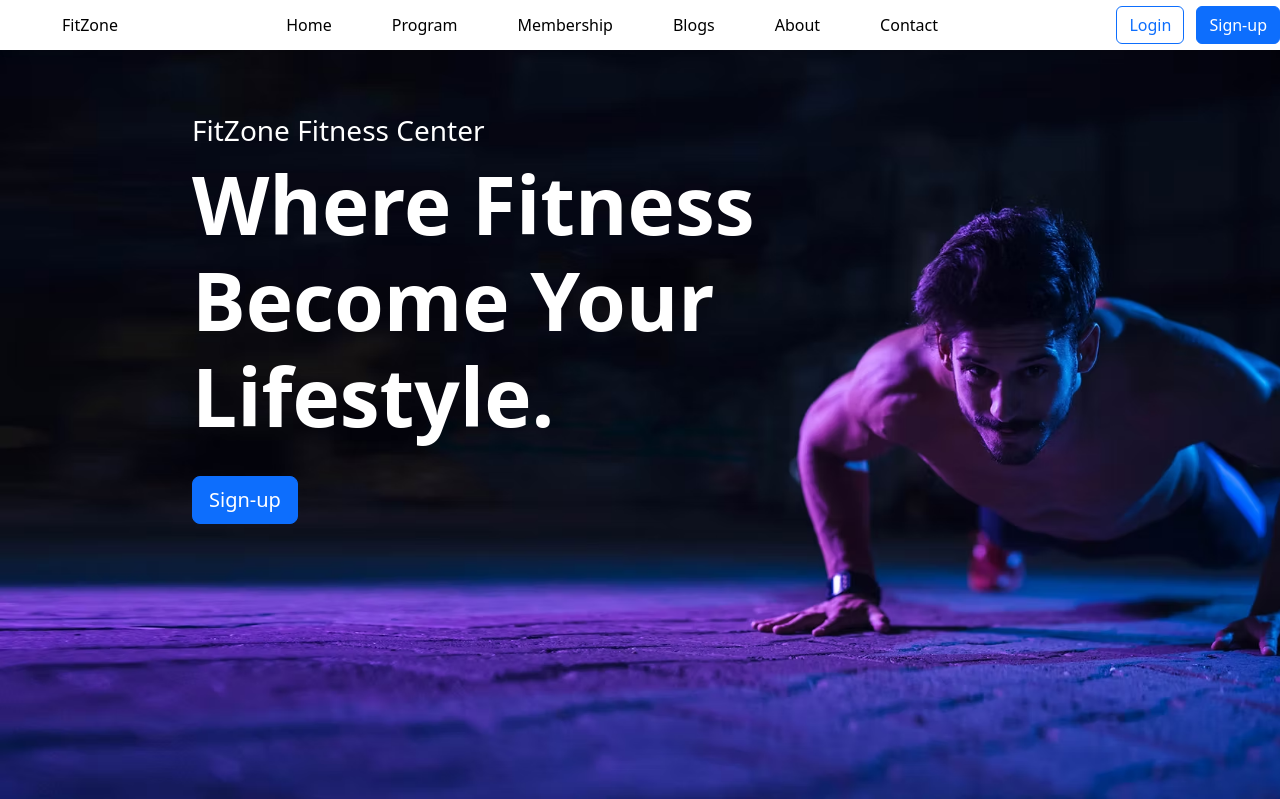
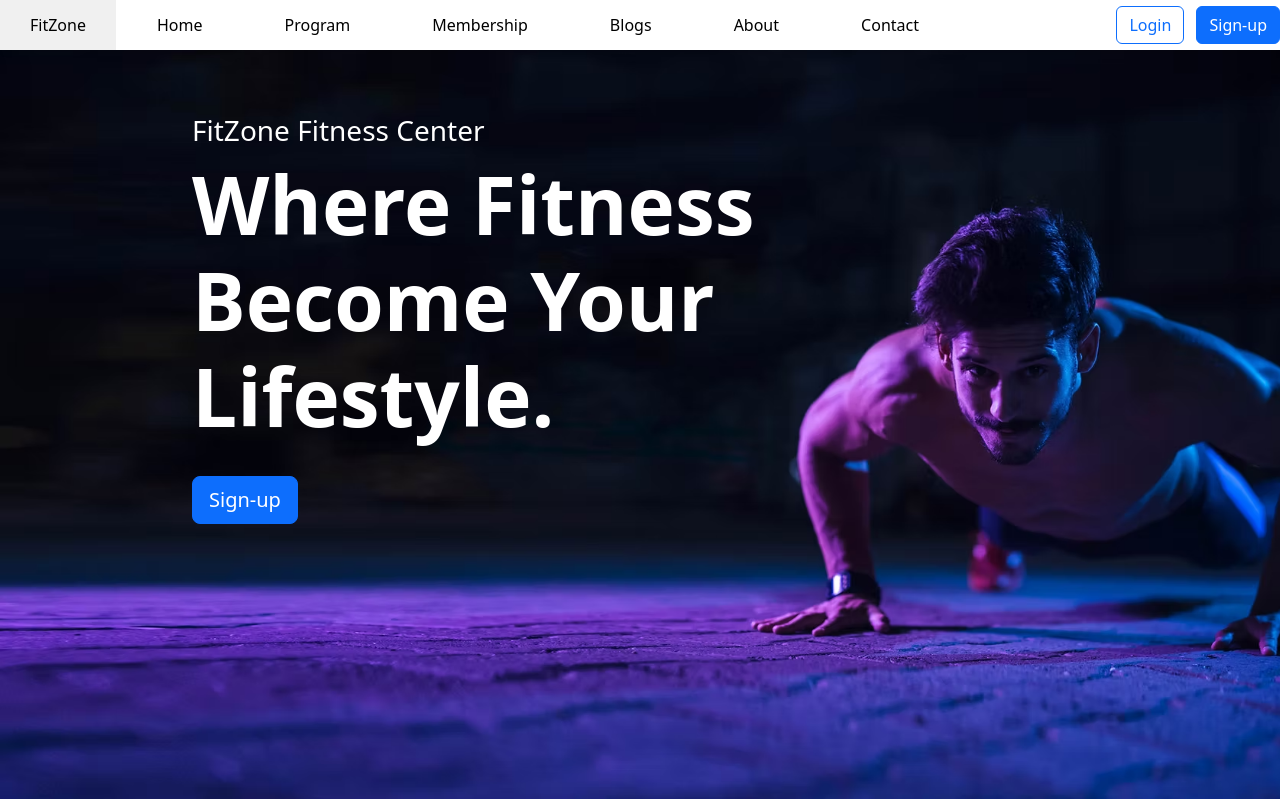
Before and after one commit to Chathuranga-Jayamal/FitZone, a PHP site: page /html/home.php in a window 1280 px wide. Shown: the top 799 px of the page. Run offline with PHP 8.4, Linux system fonts and the light colour scheme.

Commit message:
fixed some navigation bar errors

```diff
--- a/CSS/header.css
+++ b/CSS/header.css
@@ -18,8 +18,10 @@ nav ul{
     width: 100%;
     list-style: none;
     display: flex;
-    justify-content: flex-end;
+    justify-content: space-between;
     align-items: center;
+    padding: 0;
+    position: relative;
 }
 
 nav li{
@@ -40,7 +42,13 @@ nav a:hover{
 }
 
 .logo{
-    margin-right: auto;
+    order: 0;
+}
+
+.menu{
+    flex-grow: 2;
+    display: flex;
+    justify-content: center;
 }
 
 .menu-button{
@@ -48,6 +56,7 @@ nav a:hover{
     position: absolute;
     left: 30px;
     top: 10px;
+    order: 1;
 }
 
 
@@ -101,10 +110,6 @@ nav a:hover{
 
 
 @media(max-width:800px){
-    .container{
-        margin-left: 0px;
-        margin-right: 0px;
-    }
     .hideOnMobile{
         display: none;
     }
@@ -112,4 +117,11 @@ nav a:hover{
         display: block;
         margin-left: 0px;
     }
+    nav ul{
+        justify-content: space-between;
+    }
+    .logo{
+        margin-left: auto;
+        order: 2;
+    }
 }
--- a/html/header.php
+++ b/html/header.php
@@ -43,12 +43,12 @@
           <i class="material-icons" style="font-size: 36px;">menu</i>
         </div>
         <li class="logo"><a href="./home.php">FitZone</a></li>
-        <li class="hideOnMobile" ><a href="./home.php">Home</a></li>
-        <li class="hideOnMobile"><a href="./program.php">Program</a></li>
-        <li class="hideOnMobile"><a href="./membership.php">Membership</a></li>
-        <li class="hideOnMobile"><a href="./blog.php">Blogs</a></li>
-        <li class="hideOnMobile"><a href="./about.php">About</a></li>
-        <li class="hideOnMobile"><a href="./contact.php">Contact</a></li>
+        <li class="hideOnMobile menu" ><a href="./home.php">Home</a></li>
+        <li class="hideOnMobile menu"><a href="./program.php">Program</a></li>
+        <li class="hideOnMobile menu"><a href="./membership.php">Membership</a></li>
+        <li class="hideOnMobile menu"><a href="./blog.php">Blogs</a></li>
+        <li class="hideOnMobile menu"><a href="./about.php">About</a></li>
+        <li class="hideOnMobile menu"><a href="./contact.php">Contact</a></li>
 
         <div class="col-md-3 text-end hideOnMobile">
           <button type="button" onclick="window.location.href='login.php';" class="btn btn-outline-primary me-2">Login</button>
```
